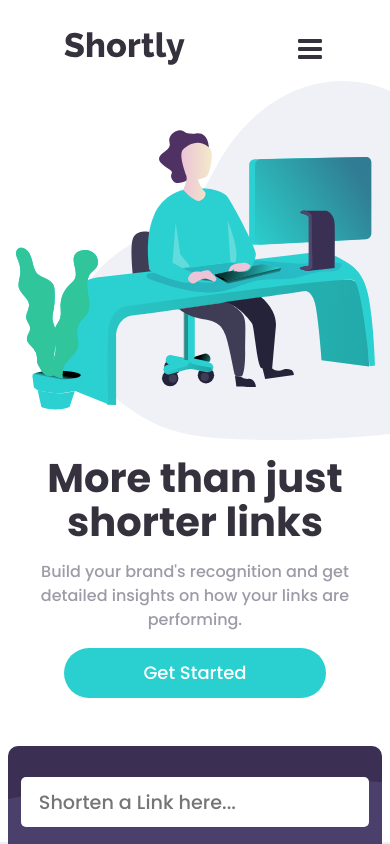
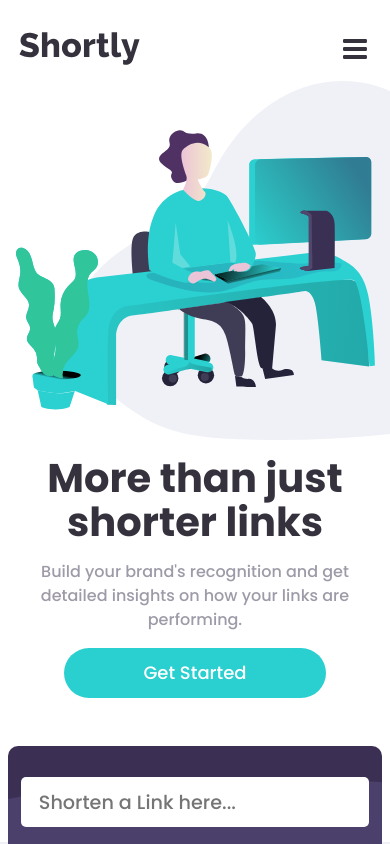
Before and after one commit to flp-pcll/url-shortener-app, a React (Create React App) app: page / in a window 390 px wide. Shown: the top 844 px of the page. Built offline with nearby package versions, Linux system fonts and the light colour scheme.

Commit message:
fixed header style

```diff
--- a/src/components/Header/HeaderArea.js
+++ b/src/components/Header/HeaderArea.js
@@ -27,7 +27,7 @@ function Header() {
 
     console.log(document.documentElement.clientWidth);
     return (
-        <header className={styles['page-header_area']}>
+        <header className={`${styles['page-header_area']} ${isModalOpen && styles['page-header_area__fix']}`}>
             { isModalOpen && <MobileMenu isModalOpen={isModalOpen}></MobileMenu>}
             <nav className={styles['top-navigation_container']}>
                 <section className={styles['logo-area']} id="logoArea" title="Shortly Logo Area">
--- a/src/components/Header/HeaderArea.module.css
+++ b/src/components/Header/HeaderArea.module.css
@@ -38,6 +38,18 @@
 }
 
 @media screen and (max-width: 1000px) {
+    .page-header_area {
+        padding: 2rem 1.2rem 0 1.2rem;
+    }
+    .page-header_area__fix {
+        position: fixed;
+        top: 0;
+        bottom: 0;
+        width: 100%;
+        z-index: 1500;
+        padding: 2rem 1.2rem 0 1.2rem;
+        background-color: transparent;
+    }
     .nav-content {
         flex-grow: 0;
 
--- a/src/components/UI/Modal/Modal.module.css
+++ b/src/components/UI/Modal/Modal.module.css
@@ -2,7 +2,7 @@
 
 .modal-backdrop {
     width: 100%;
-    height: 100vh;
+    /* height: 100vh; */
     position: fixed;
     top: 0;
     left: 0;
@@ -13,7 +13,7 @@
 
 .modal-overlay {
     position: fixed;
-    width: calc(100% - 8rem);
+    width: calc(100% - 2.4rem);
     top: 12%;
     left: 50%;
     transform: translateX(-50%);
```
